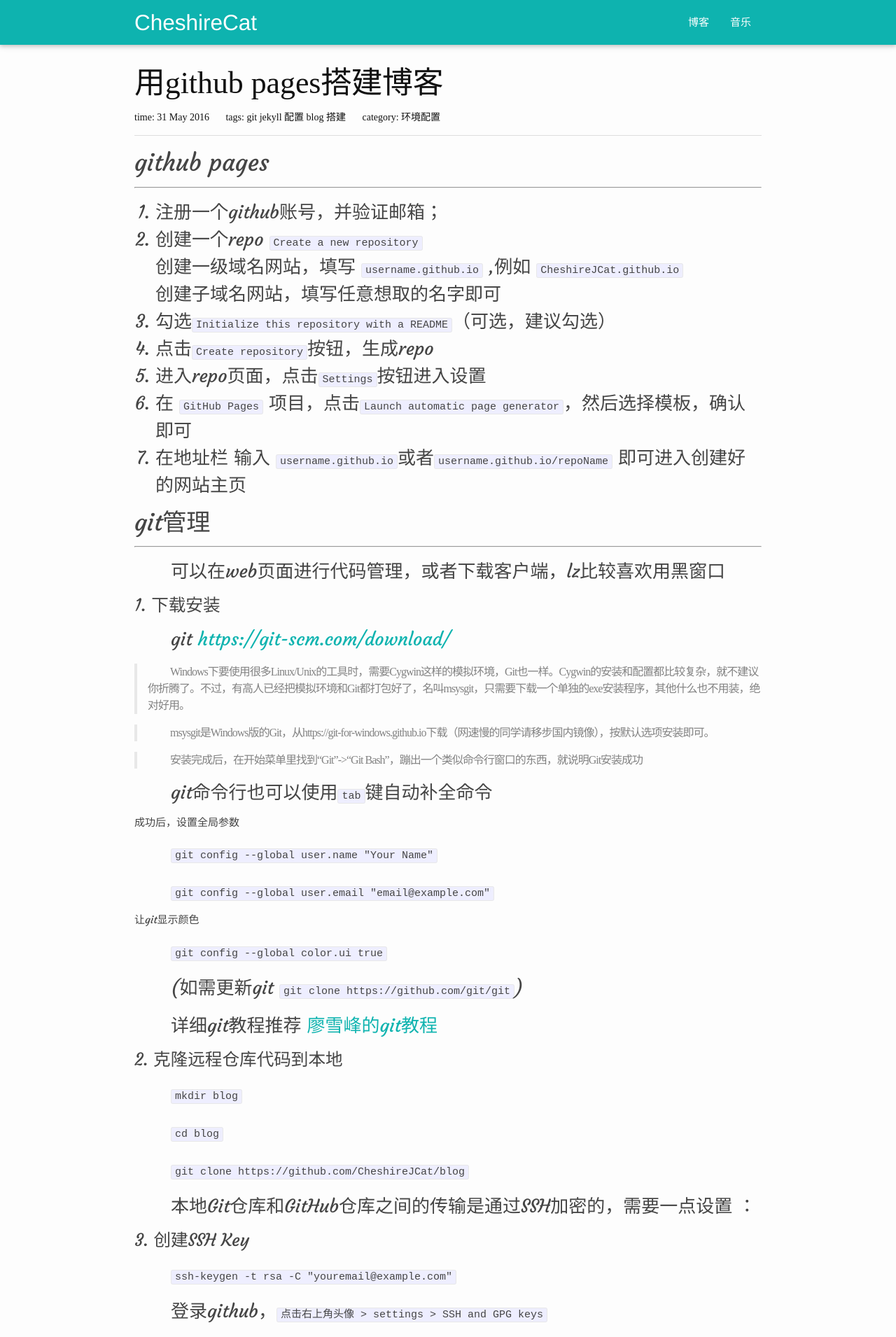
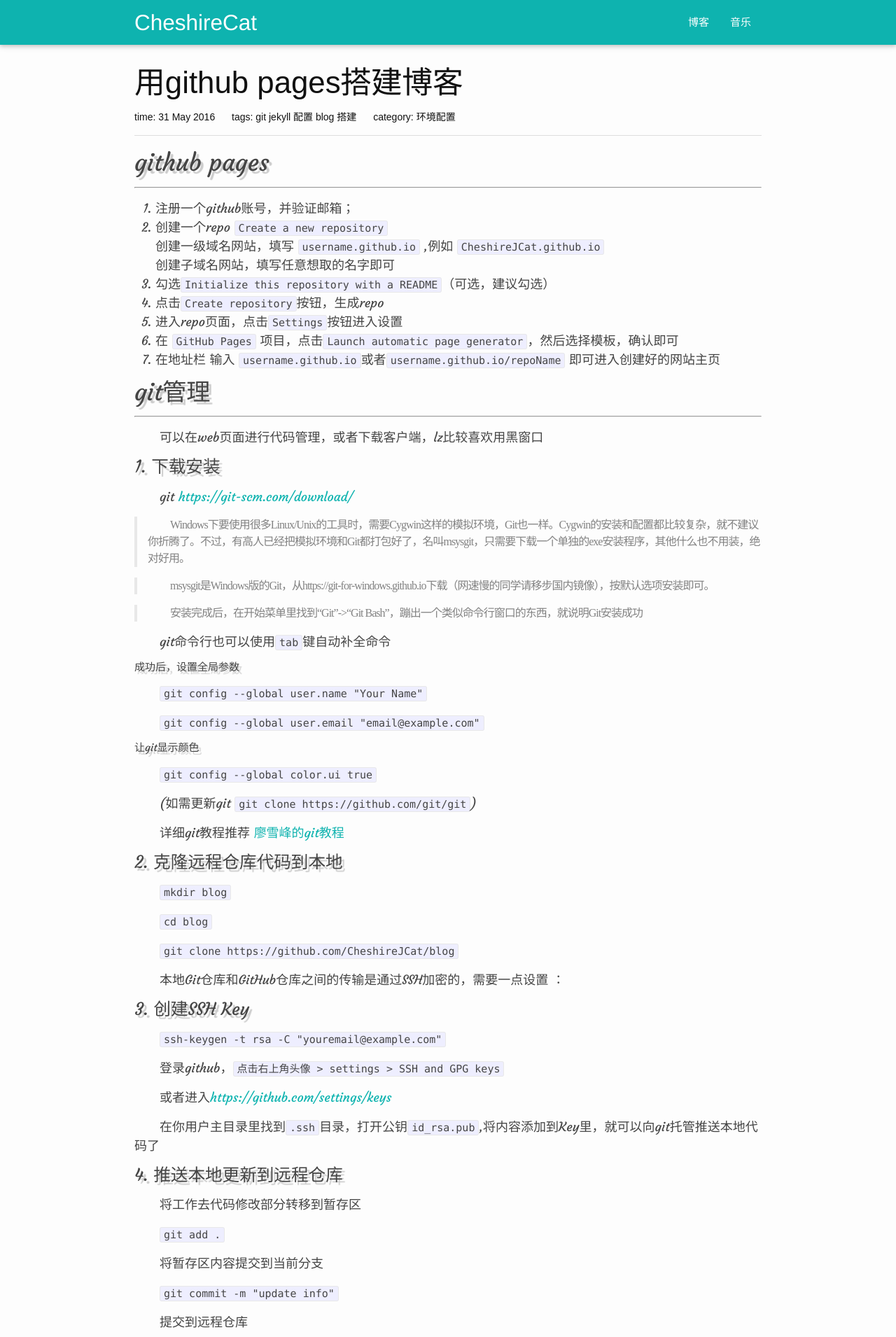
Before and after one commit to CheshireJCat/blog2, a Jekyll site: the page built from _posts/2016-05-31-用github pages搭建博客.markdown, in a window 1280 px wide. Shown: the top 1910 px of the page at 70% size. Built offline with Jekyll 4.4.1, drawn with Linux system fonts in a browser that asks for light colours; comment, search, counter and statistics services are not loaded.

Commit message:
update font speed load

```diff
--- a/_layouts/blog.html
+++ b/_layouts/blog.html
@@ -30,4 +30,12 @@
 	})();
 	</script>
 <!-- 多说公共JS代码 end -->
+<!-- 字体优化 -->
+<style type="text/css">
+@font-face {
+    font-family: "Courgette";
+    src: url("/blog/css/Courgette-Regular.ttf");
+}
+.blog-content{font-family:Courgette,微软雅黑;}
+</style>
 </div>
--- a/css/blog.scss
+++ b/css/blog.scss
@@ -2,14 +2,19 @@
 # Only the main Sass file needs front matter (the dashes are enough)
 ---
 @charset "utf-8";
-@font-face {
-    font-family: "Courgette";
-    src: url("Courgette-Regular.ttf");
-}
-.blog-header{border-bottom: 1px solid #ddd;font-family: 微软雅黑;}
+
+.blog-header{border-bottom: 1px solid #ddd;font-family: 微软雅黑,arial;}
 .blog-info>span{margin-right:20px;}
-.blog-content{padding: 20px 0;font-family:Courgette,cursive;font-size:26px;color:#454545;}
+.blog-content{padding: 20px 0;font-size:18px;color:#454545;}
 .blog-content p{text-indent: 2em;}
 .blog-content ul li{list-style:disc}
 .blog-content hr{margin-bottom:15px;}
-.blog-content blockquote{font-family:cursive,微软雅黑;font-size:16px;font-style:normal;}
+.blog-content blockquote{font-family:微软雅黑;font-size:16px;font-style:normal;}
+.blog-content h1,
+.blog-content h2,
+.blog-content h3,
+.blog-content h4,
+.blog-content h5,
+.blog-content h6{text-shadow: 4px 4px 1px #ccc;}
+.blog-content pre,.blog-content>code{box-shadow: 0 0 9px 0 rgb(206, 206, 222) inset;font-family:Consolas,monospace;}
+code, kbd, pre, samp{font-family:Consolas,monospace;}
```
